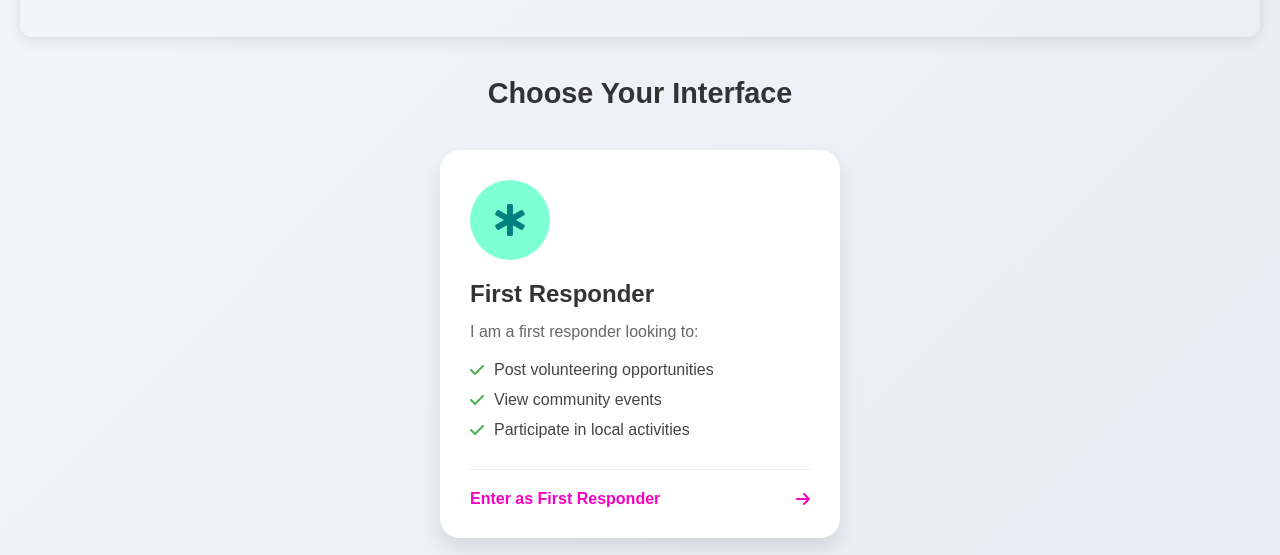
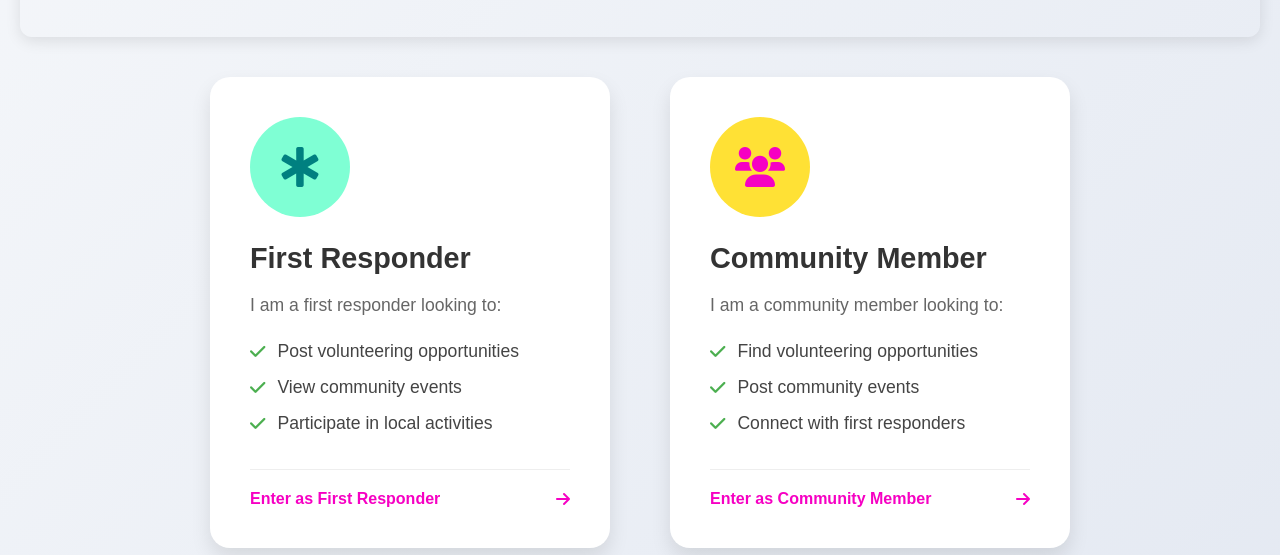
Before and after one commit to MalusDraco/firstCommunity, a plain HTML site: page index.html in a window 1280 px wide. Shown: the part 245-800 px from the top of the page. Drawn offline with Linux system fonts and the light colour scheme.

Commit message:
fix: interface card containers are displayed side by side on desktop screen but as the display gets smaller, cards will stack vertically

```diff
--- a/css/styles.css
+++ b/css/styles.css
@@ -71,17 +71,21 @@ body {
 
 .interface-cards {
     display: flex;
-    gap: 40px;
+    gap: 60px;
     justify-content: center;
-    flex-wrap: wrap;
+    flex-wrap: nowrap;
+    max-width: 1400px;
+    margin: 0 auto;
+    padding: 0 20px;
 }
 
 .interface-card {
     background: white;
     border-radius: 20px;
-    padding: 30px;
-    width: 100%;
-    max-width: 400px;
+    padding: 40px;
+    flex: 1;
+    min-width: 400px;
+    max-width: 600px;
     text-decoration: none;
     color: inherit;
     box-shadow: 0 10px 20px rgba(0, 0, 0, 0.1);
@@ -94,14 +98,14 @@ body {
 }
 
 .card-icon {
-    width: 80px;
-    height: 80px;
+    width: 100px;
+    height: 100px;
     border-radius: 50%;
     display: flex;
     align-items: center;
     justify-content: center;
-    margin-bottom: 20px;
-    font-size: 2rem;
+    margin-bottom: 25px;
+    font-size: 2.5rem;
 }
 
 .responder-card .card-icon {
@@ -115,27 +119,29 @@ body {
 }
 
 .interface-card h3 {
-    font-size: 1.5rem;
-    margin-bottom: 15px;
+    font-size: 1.8rem;
+    margin-bottom: 20px;
     color: #333;
 }
 
 .interface-card p {
+    font-size: 1.1rem;
     color: #666;
-    margin-bottom: 20px;
+    margin-bottom: 25px;
 }
 
 .interface-card ul {
     list-style: none;
-    margin-bottom: 30px;
+    margin-bottom: 35px;
 }
 
 .interface-card li {
     display: flex;
     align-items: center;
-    gap: 10px;
-    margin-bottom: 12px;
+    gap: 12px;
+    margin-bottom: 15px;
     color: #444;
+    font-size: 1.1rem;
 }
 
 .interface-card li i {
@@ -176,8 +182,14 @@ body {
         font-size: 1rem;
     }
 
+    .interface-cards {
+        flex-direction: column;
+        align-items: center;
+    }
+
     .interface-card {
-        padding: 20px;
+        width: 100%;
+        max-width: 400px;
     }
 }
 
--- a/index.html
+++ b/index.html
@@ -20,8 +20,6 @@
         </header>
 
         <main class="user-selection">
-            <h2>Choose Your Interface</h2>
-
             <div class="interface-cards">
                 <a href="first-responder.html" class="interface-card responder-card">
                     <div class="card-icon">
```
